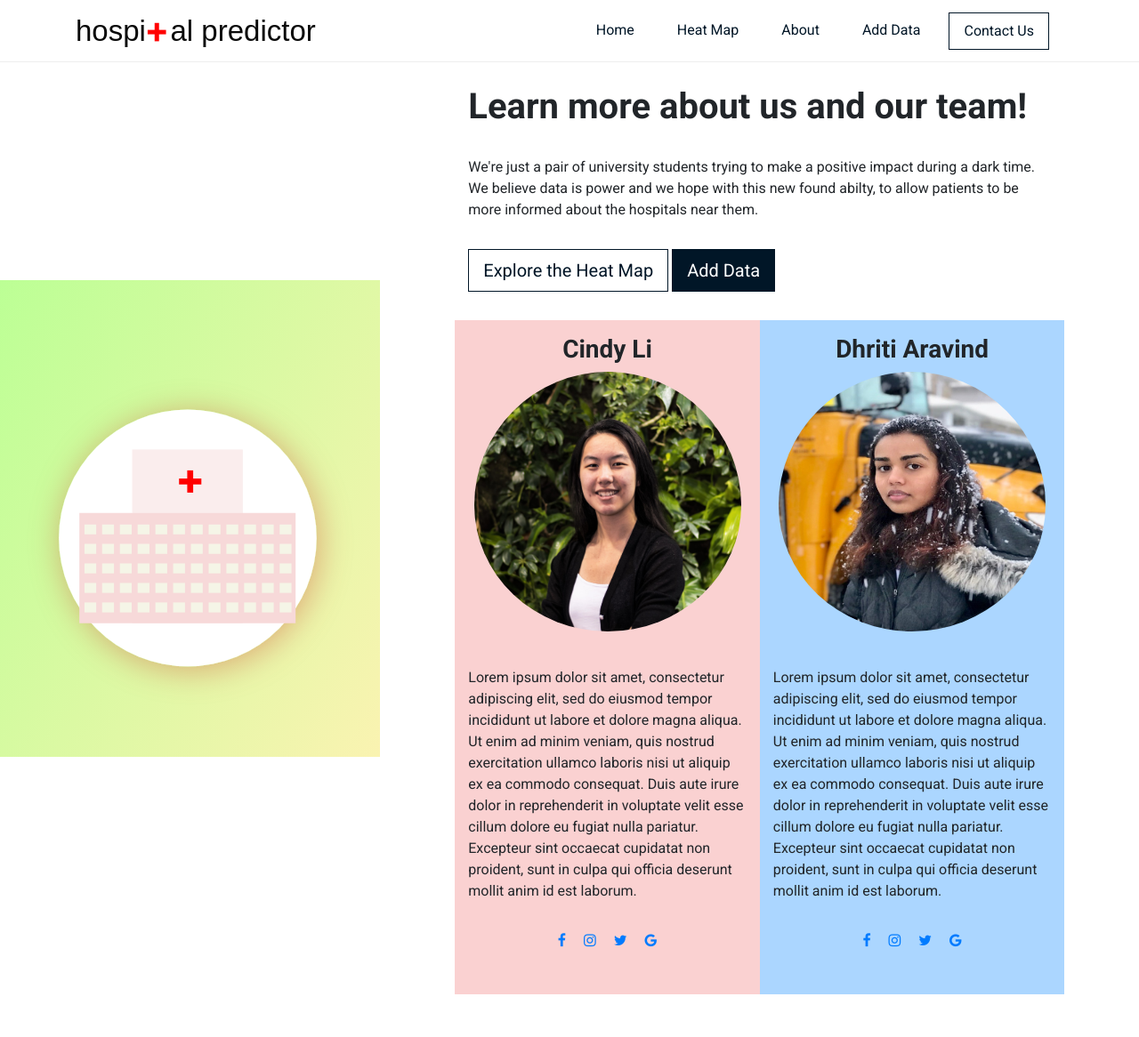
After one commit to deestroy/HospitalPredictor, a Flask app: template src/templates/about.html in a window 1280 px wide. The commit adds this page. Shown: the whole page at 89% size. Run offline with Flask 2, Linux system fonts and the light colour scheme; the template is opened without the code that fills it, so the values that code supplies are empty; some libraries are stand-ins or nearby versions.

Commit message:
Fix circle hospital formatting issue

```diff
--- a/src/static/styles/temp.css
+++ b/src/static/styles/temp.css
@@ -37,6 +37,5 @@ html {
         padding: 0 0 0 0;
         margin: 0 0 0 0;
         height: 100vh;
-        background: blue;
     }
 }
--- /dev/null
+++ b/src/templates/about.html
@@ -0,0 +1,130 @@
+<!DOCTYPE html>
+<html lang="en">
+    <head>
+        <meta charset="UTF-8">
+        <meta name="viewport" content="width=device-width, initial-scale=1">
+        <meta http-equiv="X-UA-Compatible" content="ie=edge">
+        <script src="https://ajax.googleapis.com/ajax/libs/jquery/3.1.0/jquery.min.js" type="text/javascript"></script>
+        <link rel="stylesheet" href="https://stackpath.bootstrapcdn.com/bootstrap/4.4.1/css/bootstrap.min.css" integrity="sha384-Vkoo8x4CGsO3+Hhxv8T/Q5PaXtkKtu6ug5TOeNV6gBiFeWPGFN9MuhOf23Q9Ifjh" crossorigin="anonymous">
+        <script src="https://stackpath.bootstrapcdn.com/bootstrap/4.4.1/js/bootstrap.min.js" integrity="sha384-wfSDF2E50Y2D1uUdj0O3uMBJnjuUD4Ih7YwaYd1iqfktj0Uod8GCExl3Og8ifwB6" crossorigin="anonymous"></script>
+        <link rel="stylesheet" type="text/css" href="../../static/styles/main.css">
+        <link rel="stylesheet" type="text/css" href="../../static/styles/map.css">
+        <link rel="stylesheet" href="https://cdnjs.cloudflare.com/ajax/libs/font-awesome/4.7.0/css/font-awesome.min.css">
+        <link href="https://fonts.googleapis.com/css2?family=Roboto:wght@400;500;700;900&display=swap" rel="stylesheet">
+        <title>Hospital Predictor</title>
+        <script defer src="/__/firebase/7.13.2/firebase-app.js"></script>
+        <!-- include only the Firebase features as you need -->
+        <script defer src="/__/firebase/7.13.2/firebase-auth.js"></script>
+        <script defer src="/__/firebase/7.13.2/firebase-database.js"></script>
+        <script defer src="/__/firebase/7.13.2/firebase-messaging.js"></script>
+        <script defer src="/__/firebase/7.13.2/firebase-storage.js"></script>
+        <!-- initialize the SDK after all desired features are loaded -->
+        <script defer src="/__/firebase/init.js"></script>
+        <link rel="shortcut icon" href="{{ url_for('static', filename='img/favicon.ico') }}">
+        <link rel="stylesheet" href="{{ url_for('static', filename='styles/map.css') }}" type="text/css">
+        <script src="https://ajax.googleapis.com/ajax/libs/jquery/3.1.0/jquery.min.js" type="text/javascript"></script>
+        <script type="text/javascript" src="{{ url_for('static', filename='scripts/infobubble.js') }}" type="text/javascript"></script>
+        <title>Hospital Data</title>
+    </head>
+    <body>
+        <nav class="navbar navbar-expand-lg fixed-top">
+            <div class="container">
+                <!--<a class="navbar-brand" href="#"><img src="{{ url_for('static', filename='.././static/img/logov4.svg')}}" height="33vh" id="logo"></a>-->
+                <a class="navbar-brand" href="#"><img src="./../../static/img/logov4.svg" height="33vh" id="logo"></a>
+                <button class="navbar-toggler" type="button" data-toggle="collapse" data-target="#navbarNav" aria-controls="navbarNav" aria-expanded="false" aria-label="Toggle navigation">
+                    <span class="navbar-toggler-icon"><i class="fa fa-bars"></i></span>
+                </button>
+                <div class="collapse navbar-collapse justify-content-end" id="navbarNav">
+                    <ul class="nav">
+                        <li class="nav-item">
+                            <a class="nav-link" href="{{ url_for('index') }}">Home</a>
+                        </li>
+                        <li class="nav-item">
+                            <a class="nav-link" href="{{ url_for('map') }}">Heat Map</a>
+                        </li>
+                        <li class="nav-item">
+                            <a class="nav-link" href="{{ url_for('about') }}">About</a>
+                        </li>
+                        <li class="nav-item">
+                            <a class="nav-link" href="{{ url_for('data_form') }}">Add Data</a>
+                        </li>
+                        <li class="nav-item">
+                            <a class="nav-link btn btn-outline-secondary" href="#contact">Contact Us</a>
+                        </li>
+                    </ul>
+                </div>
+            </div>
+        </nav>
+
+        <section class="about-container mb-5 mt-5">
+            <div class="row mx-0">
+                <div class="col-lg-4 my-auto side-color mt-5">
+                    <img src="../../static/img/circleHosppital.svg" class="img-fluid mt-5 pt-5">
+                </div>
+                <div class="col-lg-8 my-auto">
+                    <div class="row mx-0">
+                        <div class="col-lg-10 pl-3 text-left offset-lg-1">
+                            <h1 class="pb-2 mt-5">Learn more about us and our team!</h1>
+                            <p class="pb-3 mt-4">We're just a pair of university students trying to make a positive impact during a dark time. We believe data is power and we hope with this new found abilty, to allow
+                                patients to be more informed about the hospitals near them.
+                            </p>
+                            <button class="btn btn-lg btn-outline-secondary" id="heat-map-btn">Explore the Heat Map</button>
+                            <button class="btn btn-lg btn-secondary" id="add-data-btn">Add Data</button>
+                        </div>
+                    </div>
+                    <div class="row mx-0 mt-3">
+                        <div class="col-lg-10 pl-3 text-left offset-lg-1">
+                            <div class="row my-0 mt-3">
+                                <div class="col-lg-6 my-auto pt-3" id="personOne">
+                                    <h3 class="text-center">Cindy Li</h3>
+                                    <img src="../../static/img/cindy.jpg" id="cindy" class="m-auto pb-2">
+                                    <p class="mt-3 py-3">Lorem ipsum dolor sit amet, consectetur adipiscing elit, sed do eiusmod tempor incididunt ut labore et dolore magna aliqua. Ut enim ad minim veniam, quis nostrud exercitation ullamco laboris nisi ut aliquip ex ea commodo consequat. Duis aute irure dolor in reprehenderit in voluptate velit esse cillum dolore eu fugiat nulla pariatur. Excepteur sint occaecat cupidatat non proident, sunt in culpa qui officia deserunt mollit anim id est laborum.</p>
+                                    <div class="text-center mb-5">
+                                        <a class="m-2" href="#"><i class="fa fa-facebook"></i></a>
+                                        <a class="m-2" href="#"><i class="fa fa-instagram"></i></a>
+                                        <a class="m-2" href="#"><i class="fa fa-twitter"></i></a>
+                                        <a class="m-2" href="#"><i class="fa fa-google"></i></a>
+                                    </div>
+                                </div>
+                                <div class="col-lg-6 my-auto pt-3" id="personTwo">
+                                    <h3 class="text-center">Dhriti Aravind</h3>
+                                    <img src="../../static/img/deeee.jpeg" id="dee" class="mx-auto pb-2">
+                                    <p class="mt-3 py-3">Lorem ipsum dolor sit amet, consectetur adipiscing elit, sed do eiusmod tempor incididunt ut labore et dolore magna aliqua. Ut enim ad minim veniam, quis nostrud exercitation ullamco laboris nisi ut aliquip ex ea commodo consequat. Duis aute irure dolor in reprehenderit in voluptate velit esse cillum dolore eu fugiat nulla pariatur. Excepteur sint occaecat cupidatat non proident, sunt in culpa qui officia deserunt mollit anim id est laborum.</p>
+                                    <div class="text-center mb-5">
+                                        <a class="m-2" href="#"><i class="fa fa-facebook"></i></a>
+                                        <a class="m-2" href="#"><i class="fa fa-instagram"></i></a>
+                                        <a class="m-2" href="#"><i class="fa fa-twitter"></i></a>
+                                        <a class="m-2" href="#"><i class="fa fa-google"></i></a>
+                                    </div>
+                                </div>
+                            </div>
+                        </div>
+                    </div>
+                </div>
+            </div>
+        </section>
+
+        <!--
+        <h1>
+            Hospital Data
+        </h1>
+        <table border='1px solid black' cellpadding='5'>
+            <tr>
+                <th>Hospital Name</th>
+                <th>Address</th>
+                <th>City</th>
+                <th>Number of Beds</th>
+                <th>Occupancy (%)</th>
+            </tr>
+            {% for hospital in data %}
+            <tr>
+                <td>{{ hospital.name }}</td>
+                <td>{{ hospital.address }}</td>
+                <td>{{ hospital.city }}</td>
+                <td>{{ hospital.num_beds }}</td>
+                <td>{{ hospital.occupancy }}</td>
+            </tr>
+            {% endfor %}
+        </table>-->
+    </body>
+</html>
```
Also changed, not shown: src/templates/temp.html (+7 -8 lines).
